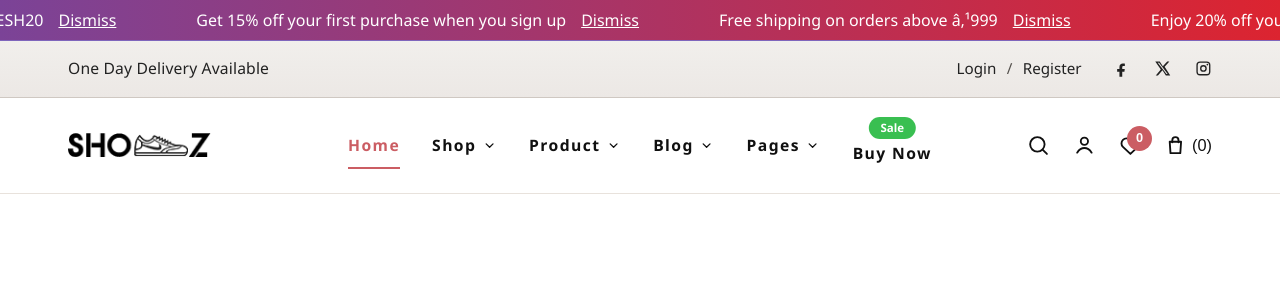
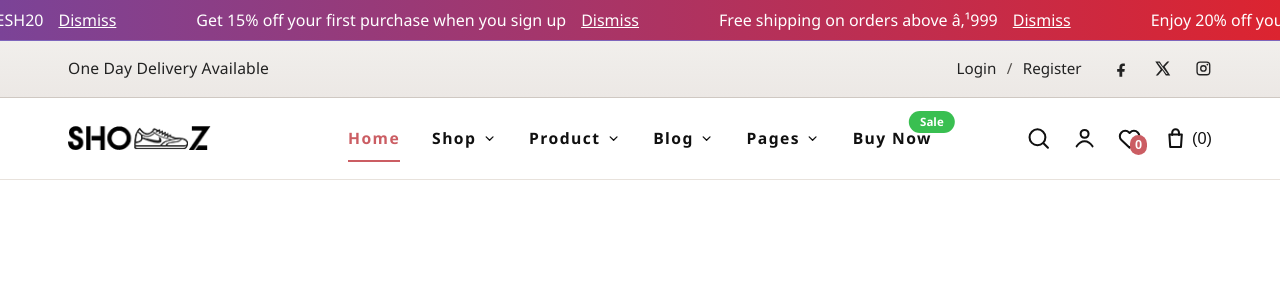
Before and after one commit to Excelsior-Technologies-Community/shooz-jay-patel, a React (Vite) app: page / in a window 1280 px wide. Shown: the top 300 px of the page. Built offline with nearby package versions, Linux system fonts and the light colour scheme.

Commit message:
Update Navbar.css

```diff
--- a/src/components/Navbar.css
+++ b/src/components/Navbar.css
@@ -137,13 +137,13 @@
 }
 
 .navbar__item--with-badge {
-  padding-top: 1rem;
+  padding-top: 0rem;
 }
 
 .navbar__tag {
   position: absolute;
-  top: -1.35rem;
-  left: 50%;
+  top: -0.80rem;
+  left: 100%;
   transform: translateX(-50%);
   display: inline-flex;
   align-items: center;
@@ -191,20 +191,20 @@
 }
 
 .navbar__icon svg {
-  width: 1.55rem;
-  height: 1.55rem;
+ width: 2.8rem;
+    height: 3.55rem;
 }
 
 .navbar__icon-badge {
   position: absolute;
-  top: -0.18rem;
-  right: -0.52rem;
+      top: 0.82rem;
+    right: -0.2rem;
     display: inline-flex;
     align-items: center;
     justify-content: center;
-  min-width: 1.55rem;
-  height: 1.55rem;
-  padding: 0 0.3rem;
+    min-width: rem;
+    height: 1.20rem;
+    padding: 2px 0.3rem;
     border-radius: 999px;
     background: var(--navbar-accent);
     color: #ffffff;
```
Lines whose indentation alone changed are shown as unchanged.
